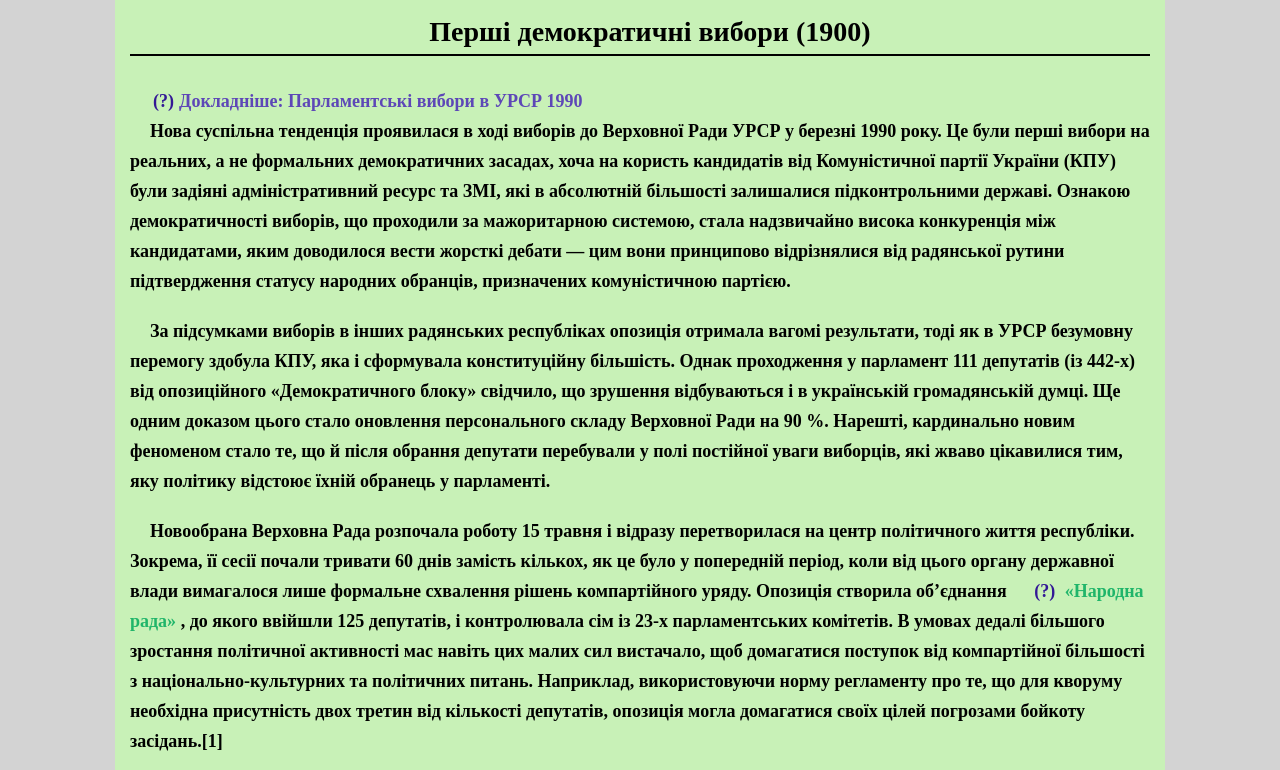
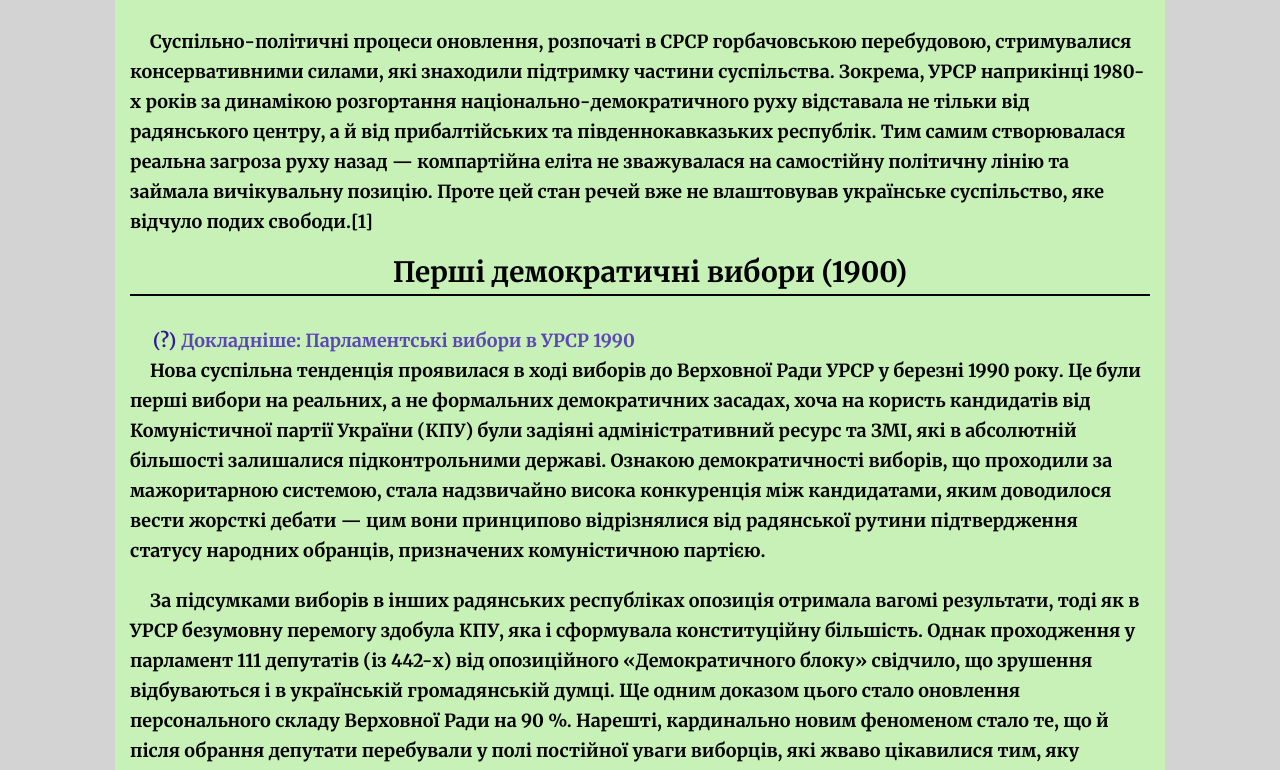
Before and after one commit to Yaroslav-Novik/lesson4_homework, a plain HTML site: page lesson4_homework/index.html in a window 1280 px wide. Shown: the part 2170-2940 px from the top of the page. Drawn offline with Linux system fonts and the light colour scheme.

Commit message:
Add files via upload
26.09.2023 15:41

```diff
--- a/lesson4_homework/scss/style.scss
+++ b/lesson4_homework/scss/style.scss
@@ -1,5 +1,5 @@
 @use "nullstyle";
-@import url("https://fonts.googleapis.com/css2? Family= Merriweather:ital,wght@0,400;0,700;0,900;1,300;1,400;1,700;1,900&display=swap");
+@import url("https://fonts.googleapis.com/css?family=Merriweather:300,300italic,regular,italic,700,700italic,900,900italic&display=swap");
 @import url("https://fonts.googleapis.com/css?family=Inter:100,200,300,regular,500,600,700,800,900&display=swap");
 body {
 	font-family: "Merriweather";
```
Also changed, not shown: lesson4_homework/css/style.css.
